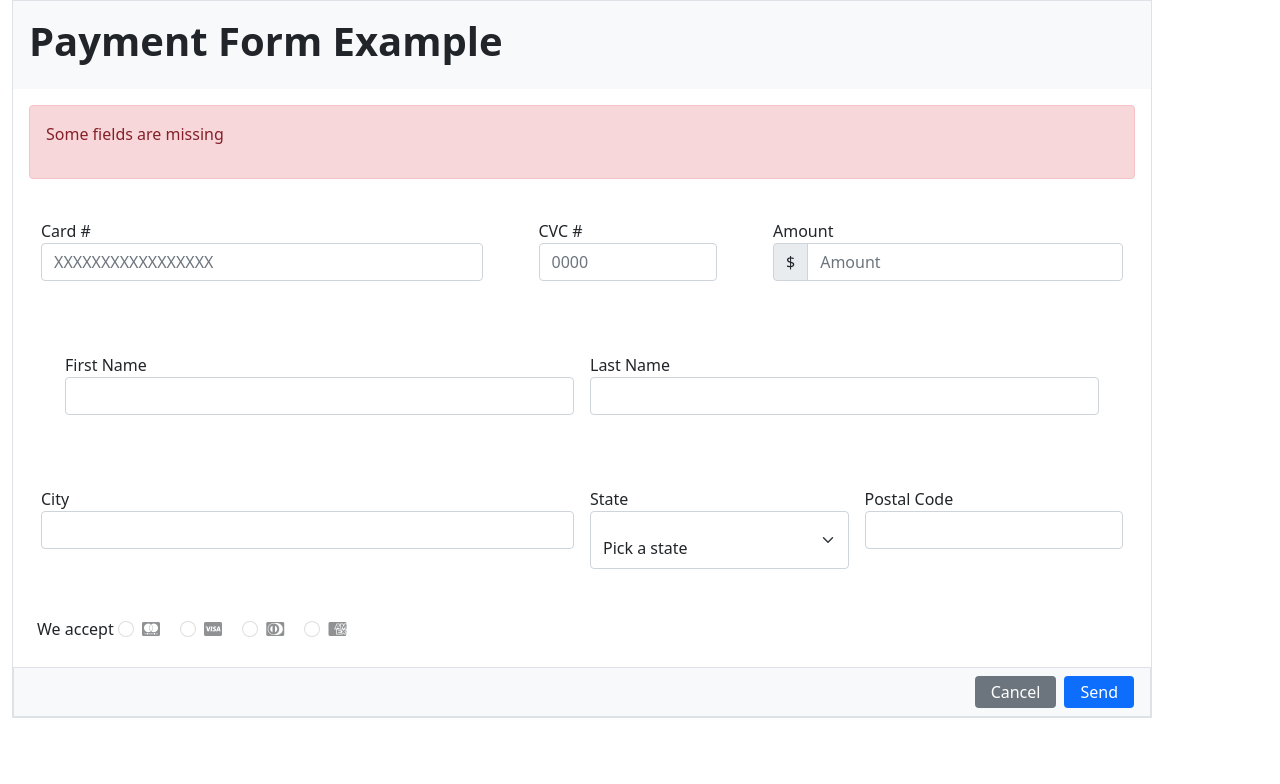
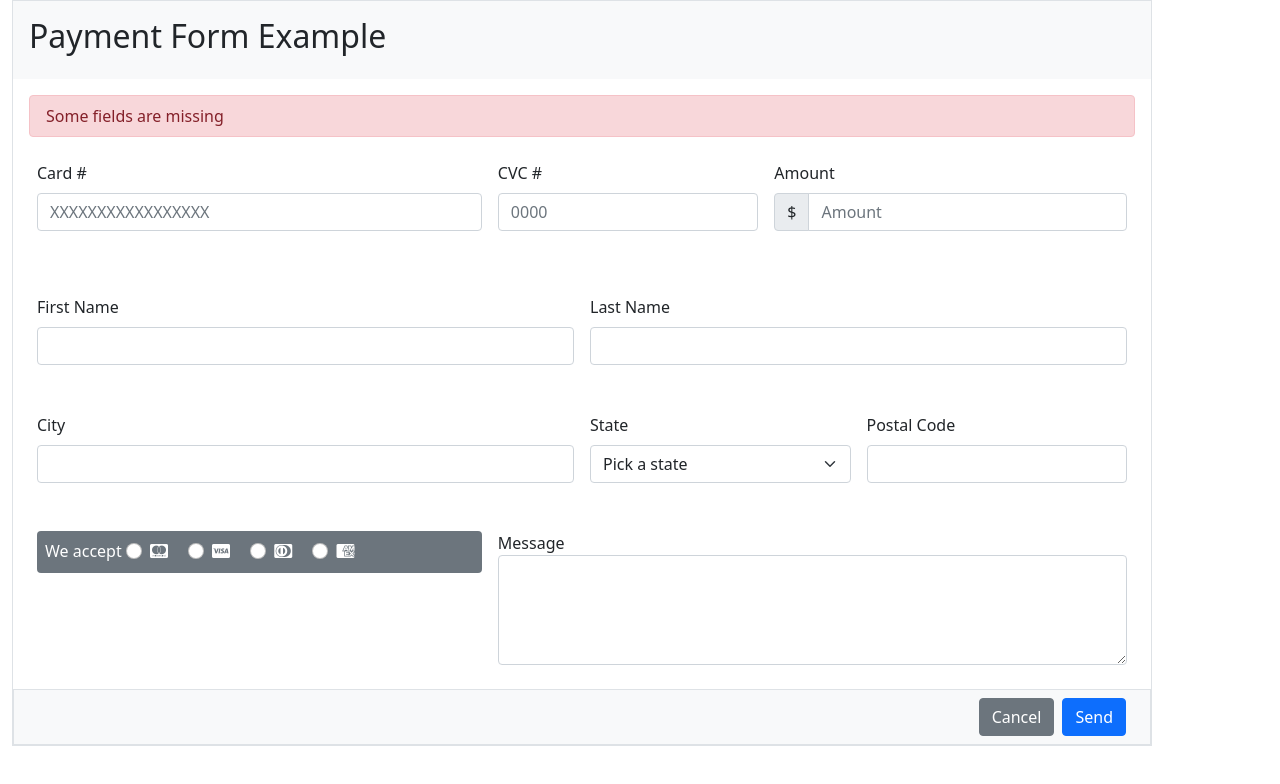
Before and after one commit to JazminM08/jazMS-Crea-un-formulario-con-HTML5, a plain HTML site: page index.html in a window 1280 px wide. Drawn offline with nearby package versions, Linux system fonts and the light colour scheme.

Commit message:
Update index.html

```diff
--- a/index.html
+++ b/index.html
@@ -6,33 +6,39 @@
   <meta name="viewport" content="width=device-width, initial-scale=1.0">
   <link href="https://cdn.jsdelivr.net/npm/bootstrap@5.0.2/dist/css/bootstrap.min.css" rel="stylesheet" integrity="sha384-EVSTQN3/azprG1Anm3QDgpJLIm9Nao0Yz1ztcQTwFspd3yD65VohhpuuCOmLASjC" crossorigin="anonymous">
   <script src="https://kit.fontawesome.com/60570ec23c.js" crossorigin="anonymous"></script>
-  <title>Payment Form Example</title>
+  <style>
+    @import url('https://fonts.googleapis.com/css2?family=Roboto:wght@100..900&display=swap');
+  </style>
 </head>
 
 <body>
   <div class="container-fluid bg-white">
-    <div class="container border m-0 p-0">
-      <div class="bg-light text-bold p-3">
-        <h1><strong>Payment Form Example</strong></h1>
+    <div class="container border m-0 p-0 pe-0">
+      <!-- Header -->
+      <div class="bg-light p-3">
+        <h1 class="text-start fs-2">Payment Form Example</h1>
       </div>
 
-      <div class="alert alert-danger m-3 p-3 text-left">
-        <p>Some fields are missing</p>
+      <!-- Alert -->
+      <div class="alert alert-danger m-3 py-2">
+        <p class="m-0">Some fields are missing</p>
       </div>
 
-      <form>
       <!-- Card Info -->
-        <div class="row g-2 p-4">
-          <div class="col-5 px-2">
-            <label for="cardNumber">Card #</label>
+      <div class="row g-3 p-4 pt-2">
+        <div class="col-5">
+          <label for="cardNumber" class="form-label">Card #</label>
           <input type="text" class="form-control" id="cardNumber" placeholder="XXXXXXXXXXXXXXXXX" required>
         </div>
-          <div class="col-3 px-5">
-            <label for="cvc">CVC #</label>
-            <input type="text" class="form-control" id="cvc" placeholder="0000" required>
+        <div class="col-3">
+          <label for="cardNumber" class="form-label">CVC #</label>
+          <div class="input-group mb-3">
+            <input type="text" class="form-control" aria-label="Dollar amount (with dot and two decimal places)" placeholder="0000" required>
           </div>
-          <div class="col-4 px-2">
-            <label for="amount">Amount</label>
+        </div>
+
+        <div class="col-4">
+          <label for="amount" class="form-label">Amount</label>
           <div class="input-group">
             <span class="input-group-text">$</span>
             <input type="text" class="form-control" id="amount" placeholder="Amount" required>
@@ -41,26 +47,25 @@
       </div>
 
       <!-- Name Info -->
-        <div class="row g-2 p-5">
-          <div class="col-6 px-2">
-            <label for="firstName">First Name</label>
+      <div class="row g-3 p-4">
+        <div class="col-6">
+          <label for="firstName" class="form-label">First Name</label>
           <input type="text" class="form-control" id="firstName" required>
         </div>
-          <div class="col-6 px-2">
-            <label for="lastName">Last Name</label>
+        <div class="col-6">
+          <label for="lastName" class="form-label">Last Name</label>
           <input type="text" class="form-control" id="lastName" required>
         </div>
       </div>
 
       <!-- Address Info -->
-        <div class="row g-2 p-4">
-          <div class="col-6 px-2">
-            <label for="city">City</label>
+      <div class="row g-3 p-4">
+        <div class="col-6">
+          <label for="city" class="form-label">City</label>
           <input type="text" class="form-control" id="city" required>
         </div>
-          <div class="col-3 px-2">
-            <label for="state">State</label>
-            <div class="form-floating">
+        <div class="col-3">
+          <label for="state" class="form-label">State</label>
           <select class="form-select" id="state" required>
             <option selected>Pick a state</option>
             <option value="1">One</option>
@@ -68,42 +73,51 @@
             <option value="3">Three</option>
           </select>
         </div>
-          </div>
-          <div class="col-3 px-2">
-            <label for="postalCode">Postal Code</label>
+        <div class="col-3">
+          <label for="postalCode" class="form-label">Postal Code</label>
           <input type="text" class="form-control" id="postalCode" required>
         </div>
       </div>
 
-        <!-- Payment Methods -->
-        <div class="row g-2 p-4">
-          <div class="col-12">
+      <div class="container">
+        <div class="row p-3">
+          <!-- Payment Options Container -->
+          <div class="col-md-5 p-2">
+            <div class="bg-secondary text-white p-2 rounded">
               <label>We accept</label>
               <div class="form-check form-check-inline">
-              <input class="form-check-input" type="radio" name="paymentOption" id="mastercard" value="mastercard" disabled>
+                <input class="form-check-input" type="radio" name="paymentOption" id="mastercard" value="mastercard">
                 <label class="form-check-label" for="mastercard"><i class="fa-brands fa-cc-mastercard"></i></label>
               </div>
               <div class="form-check form-check-inline">
-              <input class="form-check-input" type="radio" name="paymentOption" id="visa" value="visa" disabled>
+                <input class="form-check-input" type="radio" name="paymentOption" id="visa" value="visa">
                 <label class="form-check-label" for="visa"><i class="fa-brands fa-cc-visa"></i></label>
               </div>
               <div class="form-check form-check-inline">
-              <input class="form-check-input" type="radio" name="paymentOption" id="dinersClub" value="dinersClub" disabled>
+                <input class="form-check-input" type="radio" name="paymentOption" id="dinersClub" value="dinersClub">
                 <label class="form-check-label" for="dinersClub"><i class="fa-brands fa-cc-diners-club"></i></label>
               </div>
               <div class="form-check form-check-inline">
-              <input class="form-check-input" type="radio" name="paymentOption" id="amex" value="amex" disabled>
+                <input class="form-check-input" type="radio" name="paymentOption" id="amex" value="amex">
                 <label class="form-check-label" for="amex"><i class="fa-brands fa-cc-amex"></i></label>
               </div>
             </div>
           </div>
 
+          <!-- Message Textarea Container -->
+          <div class="col-md-7 p-2 w-10">
+            <div class="form-group">
+              <label for="userMessage">Message</label>
+              <textarea class="form-control" id="userMessage" rows="4"></textarea>
+            </div>
+          </div>
+        </div>
+      </div>
+
       <!-- Buttons -->
-        <div class="bg-light border d-flex justify-content-end gap-2 py-2 px-3">
-          <button type="button" class="border-0 rounded btn-secondary text-white px-3 py-1">Cancel</button>
-          <button type="submit" class="border-0 rounded btn-primary text-white px-3 py-1">Send</button>
-        </div>
-      </form>
+      <div class="bg-light border d-flex justify-content-end gap-2 py-2 px-4">
+        <button type="button" class="btn btn-secondary">Cancel</button>
+        <button type="submit" class="btn btn-primary">Send</button>
       </div>
     </div>
 
```
Lines whose indentation alone changed are shown as unchanged.
